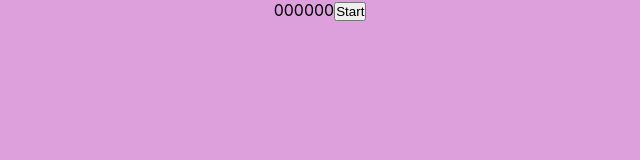
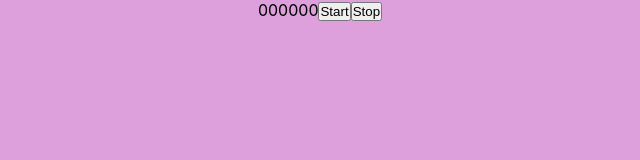
Before and after one commit to AbdulMoiz8994/DigitalClock, a React (Create React App) app: page / in a window 1280 px wide. Shown: the top 160 px of the page, without its empty margins (320-960 px from the left). Built offline with nearby package versions, Linux system fonts and the light colour scheme.

Commit message:
add the Stop Functionality

```diff
--- a/src/Components/Timer/Timer.jsx
+++ b/src/Components/Timer/Timer.jsx
@@ -33,6 +33,12 @@ function Start() {
     }
     setSeconds(++second)
 }
+function Stop() {
+    if(status !== 0){
+        setStatus(2)
+        clearInterval(interv)
+    }
+}
 
     return (
         <div>
@@ -42,6 +48,7 @@ function Start() {
 
 
           <button onClick={Run}>Start</button>
+          <button onClick={Stop}>Stop</button>
         </div>
     )
 }
```
